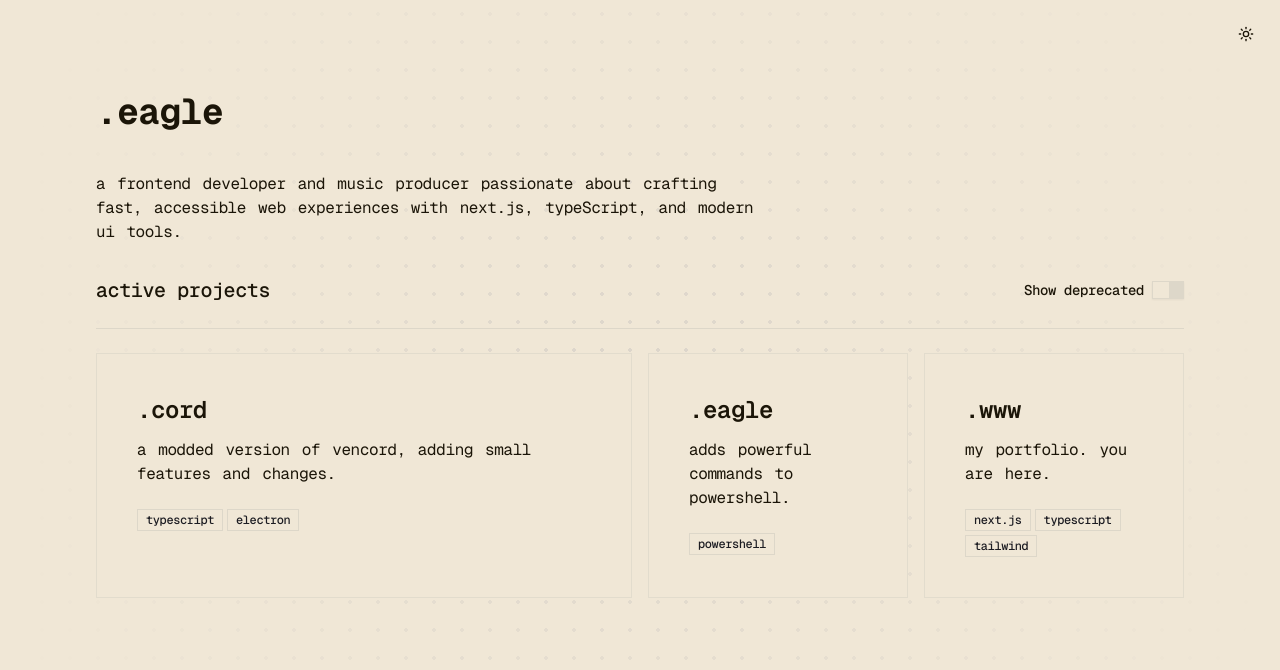
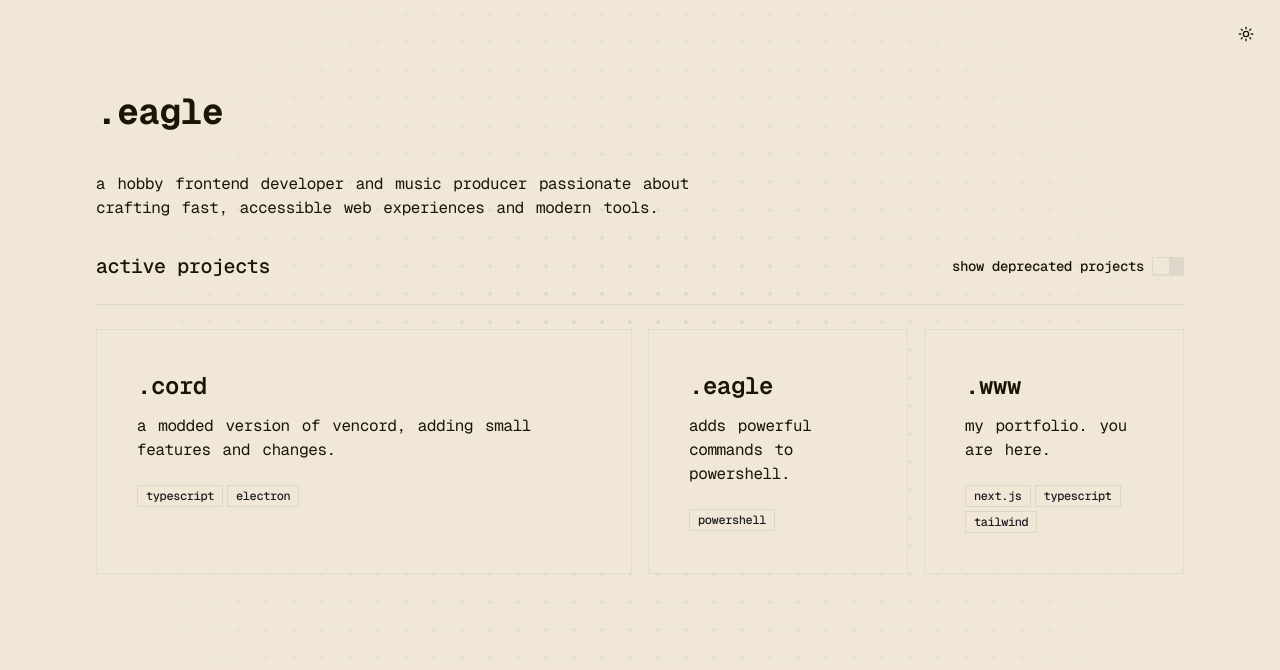
Before and after one commit to prodbyeagle/.www, a Next.js app: page / in a window 1280 px wide. Shown: the top 670 px of the page. Built offline with nearby package versions, Linux system fonts and the light colour scheme.

Commit message:
refactor: remove unused click handler and toast notification; update WordReveal text and speed

```diff
--- a/src/app/page.tsx
+++ b/src/app/page.tsx
@@ -1,7 +1,6 @@
 'use client';
 
 import { useState } from 'react';
-import { toast } from 'sonner';
 
 import { BentoGrid } from '@/components/bento-grid';
 import { BentoGridItem } from '@/components/bento-grid-item';
@@ -15,18 +14,7 @@ import { PROJECTS } from '@/lib/projects';
 
 export default function Home() {
 	const [showDeprecated, setShowDeprecated] = useState(false);
-	const [clickCount, setClickCount] = useState(0);
-
-	function handleClick() {
-		setClickCount((prev) => {
-			const next = prev + 1;
-			if (next === 10) {
-				toast.success('🪶 you found the eagle egg');
-				return 0;
-			}
-			return next;
-		});
-	}
+	const [hovered, setHovered] = useState(false);
 
 	const filteredProjects = PROJECTS.filter(
 		(project) => showDeprecated || !project.deprecated
@@ -36,10 +24,15 @@ export default function Home() {
 		<div className='pt-14'>
 			<header className='pb-8 px-6 md:px-12 lg:px-24'>
 				<div className='flex items-center gap-4'>
-					<h1
-						onClick={handleClick}
-						className='text-3xl md:text-4xl font-bold select-none'>
-						<WordReveal duration={1} text='.eagle' />
+					<h1 className='text-3xl md:text-4xl font-bold'>
+						<WordReveal
+							onMouseEnter={() => setHovered(true)}
+							onMouseLeave={() => setHovered(false)}
+							letter
+							position='left'
+							speed={hovered ? 0.05 : 0.25}
+							text={hovered ? 'p r o d b y e a g l e.' : '.eagle'}
+						/>
 					</h1>
 				</div>
 			</header>
@@ -48,9 +41,9 @@ export default function Home() {
 				<section className='mb-8'>
 					<div className='max-w-2xl space-y-4'>
 						<WordReveal
-							speed={0.05}
+							speed={0.01}
 							className='text-text-secondary'
-							text='a frontend developer and music producer passionate about crafting fast, accessible web experiences with next.js, typeScript, and modern ui tools.'
+							text='a hobby frontend developer and music producer passionate about crafting fast, accessible web experiences and modern tools.'
 						/>
 					</div>
 				</section>
@@ -61,7 +54,7 @@ export default function Home() {
 
 						<div className='flex items-center gap-2'>
 							<Label htmlFor='toggle-deprecated'>
-								Show deprecated
+								show deprecated projects
 							</Label>
 							<Switch
 								id='toggle-deprecated'
```
